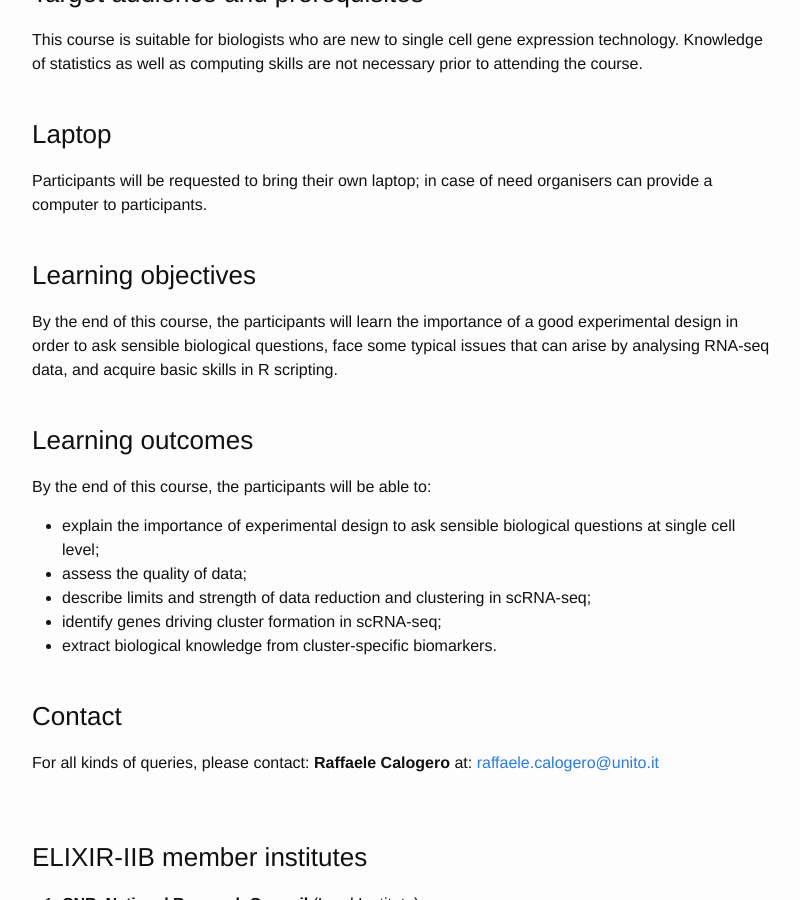
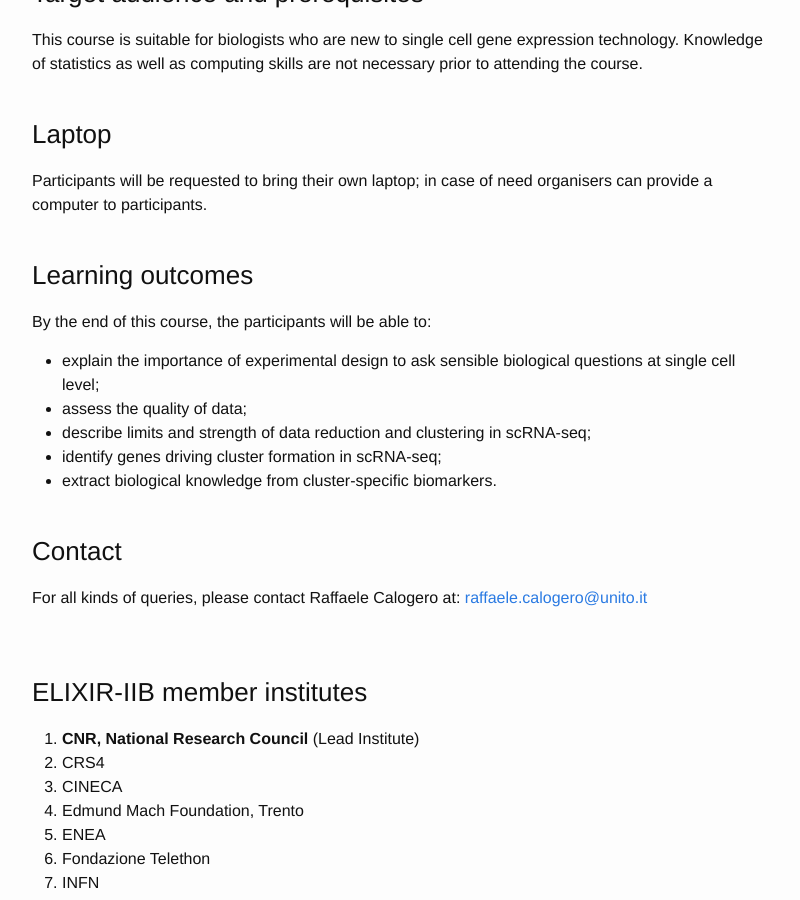
Before and after one commit to ELIXIR-IIB-training/website, a Jekyll site: the page built from _posts/2022-09-28-scRNA-seq-Workshop.md, in a window 1280 px wide and 900 px high, scrolled down 1839 px. Shown: the whole window, without its empty margins (238-1038 px from the left). Built offline with Jekyll 4.4.1, drawn with Linux system fonts in a browser that asks for light colours.

Commit message:
Remove Learning Objects

```diff
--- a/_posts/2022-09-28-scRNA-seq-Workshop.md
+++ b/_posts/2022-09-28-scRNA-seq-Workshop.md
@@ -79,11 +79,6 @@ Participants will be requested to bring their own laptop; in case of need organi
 <br>
 <br>
 
-### Learning objectives
-By the end of this course, the participants will learn the importance of a good experimental design in order to ask sensible biological questions, face some typical issues that can arise by analysing RNA-seq data, and acquire basic skills in R scripting.
-<br>
-<br>
-
 ### Learning outcomes
 By the end of this course, the participants will be able to:
 - explain the importance of experimental design to ask sensible biological questions at single cell level;
@@ -96,7 +91,7 @@ By the end of this course, the participants will be able to:
 
 
 ### Contact
-For all kinds of queries, please contact: **Raffaele Calogero** at: <raffaele.calogero@unito.it>
+For all kinds of queries, please contact Raffaele Calogero at: <raffaele.calogero@unito.it>
 <br>
 <br>
 <br>
```
